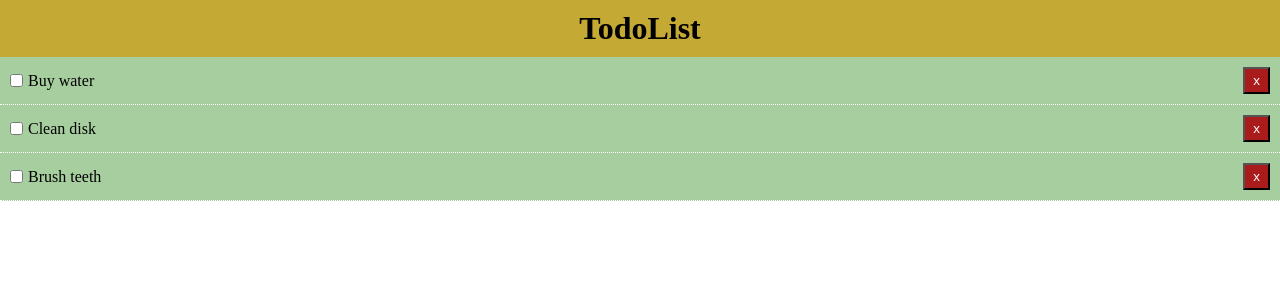
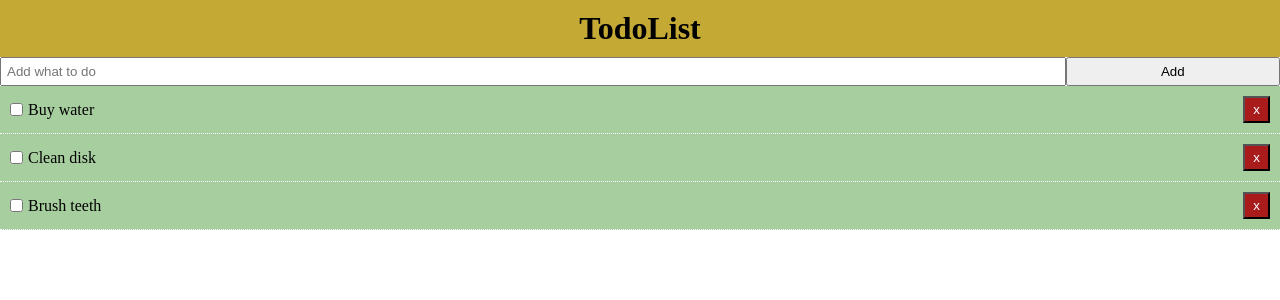
Before and after one commit to webroyit/f1vjs3-FirstVue, a Vue app: page / in a window 1280 px wide. Shown: the top 300 px of the page. Built offline with nearby package versions, Linux system fonts and the light colour scheme.

Commit message:
Add a form

```diff
--- a/src/App.vue
+++ b/src/App.vue
@@ -1,6 +1,7 @@
 <template>
   <div id="app">
     <Header />
+    <AddTodo />
     <!-- v-bind to pass data to another component -->
     <Todos v-bind:todos="todos" v-on:del-todo="deleteTodo" />
   </div>
@@ -9,12 +10,14 @@
 <script>
 import Header from './components/Header';
 import Todos from './components/Todos';
+import AddTodo from './components/AddTodo';
 
 export default {
   name: 'App',
   components: {
     Header,
-    Todos
+    Todos,
+    AddTodo
   },
   // store values
   data(){
--- /dev/null
+++ b/src/components/AddTodo.vue
@@ -0,0 +1,29 @@
+<template>
+    <div>
+        <form>
+            <input type="text" name="title" placeholder="Add what to do" />
+            <input type="submit" value="Add" class="btn" />
+        </form>
+    </div>
+</template>
+
+<script>
+export default {
+    name: "AddTodo"
+}
+</script>
+
+<style scoped>
+    form{
+        display: flex;
+    }
+
+    input[type="text"] {
+        flex: 10;
+        padding: 5px;
+    }
+
+    input[type="submit"] {
+        flex: 2;
+    }
+</style>
```
